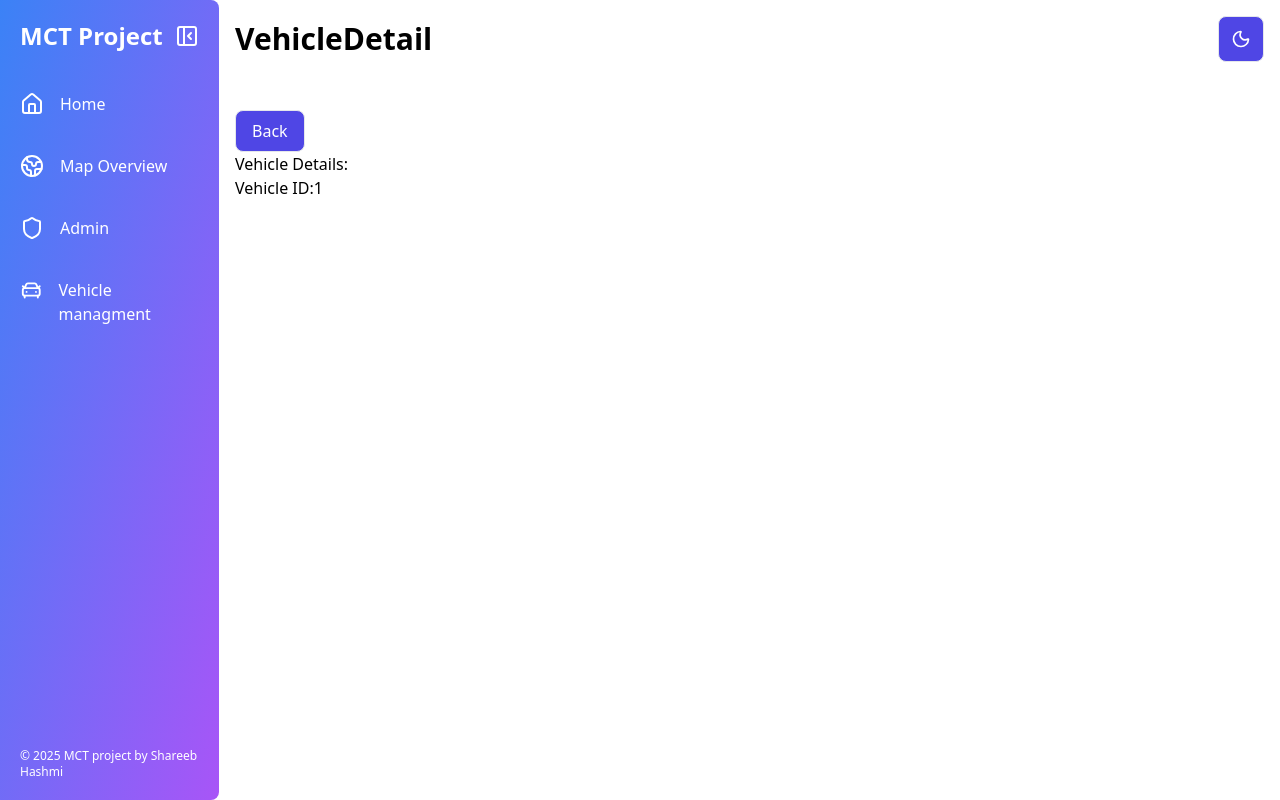
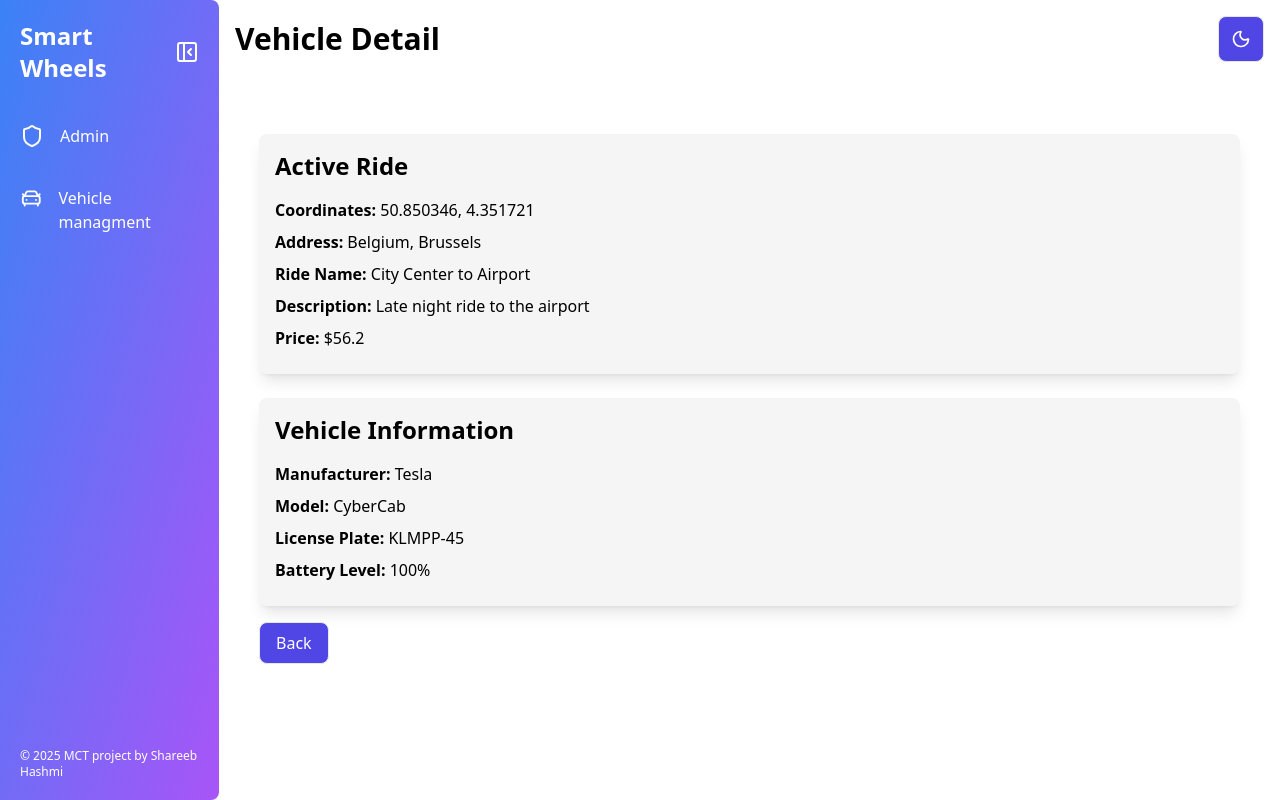
Before and after one commit to HashmiShareeb/researchproject_shareebhashmi_frontend, a Vue app in the folder robottaxi/: page /vehicles/1 in a window 1280 px wide. Built offline with nearby package versions, Linux system fonts and the light colour scheme.

Commit message:
Update README and refactor component imports; enhance vehicle details display in admin view

```diff
--- a/robottaxi/src/components/Map.vue
+++ /dev/null
@@ -1,59 +0,0 @@
-<template>
-  <div ref="mapContainer" class="map-container"></div>
-</template>
-
-<script setup lang="ts">
-import { onMounted, ref } from "vue";
-import mapboxgl from "mapbox-gl";
-
-// Mapbox Token (Replace with your actual token)
-mapboxgl.accessToken = import.meta.env.VITE_MAPBOX_TOKEN;
-
-const mapContainer = ref<HTMLElement | null>(null);
-
-const ride = ref({
-  rideId: "8ac35a3b-9afe-447a-8703-882c8f98bcf1",
-  rideName: "City Center to Airport",
-  rideDescription: "Late night ride to the airport",
-  ridePrice: 25.5,
-  rideStatus: "REQUESTED",
-  location: {
-    latitude: 50.850346,
-    longitude: 4.351721,
-    address: "City Center",
-  },
-});
-
-onMounted(() => {
-  if (!mapContainer.value) return;
-
-  const map = new mapboxgl.Map({
-    container: mapContainer.value,
-    style: "mapbox://styles/mapbox/streets-v11",
-    center: [48.418878483840466, 4.041876460310576], // Center on ride location
-    zoom: 12,
-  });
-
-  // Add Marker for Ride Location
-  new mapboxgl.Marker({ color: "red" })
-    .setLngLat([ride.value.location.longitude, ride.value.location.latitude])
-    .setPopup(
-      new mapboxgl.Popup().setHTML(`
-        <h3>${ride.value.rideName}</h3>
-        <p>${ride.value.rideDescription}</p>
-        <p><strong>Price:</strong> $${ride.value.ridePrice}</p>
-        <p><strong>Location:</strong> ${ride.value.location.address}</p>
-      `)
-    )
-    .addTo(map);
-});
-</script>
-
-<style>
-.map-container {
-  width: 100%;
-  height: 500px;
-  border-radius: 10px;
-  overflow: hidden;
-}
-</style>
--- a/robottaxi/src/components/generic/AppHeader.vue
+++ b/robottaxi/src/components/generic/AppHeader.vue
@@ -55,10 +55,9 @@ if (storedLoginState === "true") {
   >
     <div class="flex items-center justify-between mb-4">
       <h1 v-if="!isCollapsed" class="text-2xl font-bold">
-        MCT Project
-        <span>{{ authStore.user?.roles }}</span>
+        Smart Wheels
         <h2 class="" v-if="$route.name === 'Admin'">
-          <span class="text-xl font-mono">Admin</span>
+          <span class="text-sm">Admin</span>
         </h2>
       </h1>
 
@@ -73,26 +72,6 @@ if (storedLoginState === "true") {
     </div>
 
     <ul class="space-y-8 pt-6 cursor-pointer mx-auto">
-      <li :class="{ 'text-white font-bold': $route.name === 'Home' }">
-        <RouterLink :to="{ name: 'Home' }">
-          <span class="inline-flex gap-4">
-            <Home
-              :class="{ 'fill-current text-white': $route.name === 'Home' }"
-            />
-            <span v-if="!isCollapsed">Home</span>
-          </span>
-        </RouterLink>
-      </li>
-      <li>
-        <RouterLink :to="{ name: 'Map' }">
-          <span class="inline-flex gap-4">
-            <Earth
-              :class="{ 'fill-current text-white': $route.name === 'Map' }"
-            />
-            <span v-if="!isCollapsed">Map Overview</span>
-          </span>
-        </RouterLink>
-      </li>
       <li>
         <RouterLink :to="{ name: 'Admin' }">
           <span class="inline-flex gap-4">
@@ -132,9 +111,6 @@ if (storedLoginState === "true") {
           <p v-if="!isCollapsed" class="text-md font-semibold capitalize">
             {{ username }}
           </p>
-          <p v-if="!isCollapsed" class="text-xs">
-            <span class="text-green-500 font-bold capitalize"> USER </span>
-          </p>
         </div>
       </div>
 
--- a/robottaxi/src/components/VehicleCard.vue
+++ b/robottaxi/src/components/vehicles/VehicleCard.vue
@@ -1,7 +1,7 @@
 <script setup lang="ts">
-import type { Recipe, Vehicle } from "../interface/api.interface";
+import type { Recipe, Vehicle } from "../../interface/api.interface";
 import { Eye, Pen } from "lucide-vue-next";
-import Button from "./generic/Button.vue";
+import Button from "../generic/Button.vue";
 import {
   LucideBatteryFull,
   LucideBatteryLow,
@@ -9,7 +9,7 @@ import {
   LucideBatteryCharging,
 } from "lucide-vue-next";
 
-import { VehicleStatus } from "../interface/api.interface";
+import { VehicleStatus } from "../../interface/api.interface";
 
 import { useRouter } from "vue-router";
 
@@ -114,7 +114,7 @@ const viewDetails = (vehicleId: string) => {
           class="ml-auto mt-2"
           @click="
             router.push({
-              name: 'VehicleDetail',
+              name: 'Vehicle Detail',
               params: { id: vehicle.vehicleId },
             })
           "
--- a/robottaxi/src/router/router.ts
+++ b/robottaxi/src/router/router.ts
@@ -22,7 +22,7 @@ const routes: RouteRecordRaw[] = [
   },
   {
     path: "/vehicles/:id",
-    name: "VehicleDetail",
+    name: "Vehicle Detail",
     component: () => import("../views/vehicle/_slug.vue"),
   },
   {
@@ -40,7 +40,7 @@ const routes: RouteRecordRaw[] = [
     path: "/admin",
     name: "Admin",
     component: AdminView,
-    meta: { requiresAuth: true, requiresAdmin: true }, // Ensure this meta is set
+    meta: { requiresAuth: true, requiresAdmin: true },
   },
   {
     path: "/admin/vehicles", // ✅ Correct: Relative path ("/admin/vehicles")
--- a/robottaxi/src/views/DashboardScreen.vue
+++ b/robottaxi/src/views/DashboardScreen.vue
@@ -2,7 +2,7 @@
 import { onMounted, ref, watch } from "vue";
 import type { Vehicle } from "../interface/api.interface";
 import useAxios from "../composables/useAxios";
-import VehicleCard from "../components/VehicleCard.vue";
+import VehicleCard from "../components/vehicles/VehicleCard.vue";
 import type { User } from "../interface/user.interface";
 import { VehicleStatus } from "../interface/api.interface";
 import { useAuthStore } from "../store/authStore";
--- a/robottaxi/src/views/admin/AdminView.vue
+++ b/robottaxi/src/views/admin/AdminView.vue
@@ -39,9 +39,7 @@
           <option value="OUT_OF_SERVICE">Inactive</option>
         </select>
 
-        <div
-          class="grid grid-cols-1 md:grid-cols-3 lg:grid-cols-3 overflow-x-auto gap-4"
-        >
+        <div class="w-full">
           <template v-if="vehicles.length === 0">
             <div v-for="n in 3" :key="n" class="animate-pulse flex space-x-4">
               <div
@@ -49,7 +47,21 @@
               ></div>
             </div>
           </template>
-          <VehicleCard
+          <div class="w-full m-auto">
+            <div class="overflow-x-auto whitespace-nowrap">
+              <VehicleCard
+                v-for="(vehicle, i) in selectedStatus
+                  ? vehicles.filter(
+                      (vehicle) => vehicle.vehicleStatus === selectedStatus
+                    )
+                  : vehicles"
+                :key="i"
+                :vehicle="vehicle"
+                class="inline-block p-2"
+              />
+            </div>
+          </div>
+          <!-- <VehicleCard
             v-else
             v-for="(vehicle, i) in selectedStatus
               ? vehicles.filter(
@@ -58,18 +70,9 @@
               : vehicles"
             :key="i"
             :vehicle="vehicle"
-          />
+            class="w-full"
+          /> -->
         </div>
-        <!-- <div class="w-full m-auto hidden md:block">
-            <div class="overflow-x-auto whitespace-nowrap">
-              <VehicleCard
-                v-for="(vehicle, i) in vehicles"
-                :key="i"
-                :vehicle="vehicle"
-                class="inline-block p-2"
-              />
-            </div>
-          </div> -->
       </div>
 
       <div class="lg:col-span-1">
@@ -95,16 +98,15 @@
 <script setup lang="ts">
 import { onMounted, ref, computed, watch } from "vue";
 import useAxios from "../../composables/useAxios";
-import VehicleCard from "../../components/VehicleCard.vue";
+import VehicleCard from "../../components/vehicles/VehicleCard.vue";
 import type { ActiveRide, Vehicle } from "../../interface/api.interface";
+import UserList from "../../components/users/UserList.vue";
 
 const { getData } = useAxios();
 const vehicles = ref<Vehicle[]>([]);
 
 import { VehicleStatus } from "../../interface/api.interface";
 import { Car, CarTaxiFrontIcon, Wrench } from "lucide-vue-next";
-
-import UserList from "../../components/users/UserList.vue";
 
 const activeVehicles = computed(() =>
   vehicles.value.filter(
@@ -136,14 +138,21 @@ const stats = computed(() => [
     label: "Active Vehicles",
     value: activeVehicles.value.length,
     icon: Car,
-    bgColor: "bg-green-100 dark:bg-green-800",
+    bgColor: "bg-green-100 dark:bg-green-900",
     iconColor: "text-green-500 dark:text-green-400",
   },
   {
     label: "In Maintenance",
     value: underMaintananceVehicles.value.length,
     icon: Wrench,
-    bgColor: "bg-red-100 dark:bg-red-800",
+    bgColor: "bg-orange-100 dark:bg-orange-900",
+    iconColor: "text-orange-500 dark:text-orange-400",
+  },
+  {
+    label: "Inactive Vehicles",
+    value: inactiveVehicles.value.length,
+    icon: Car,
+    bgColor: "bg-red-100 dark:bg-red-900",
     iconColor: "text-red-500 dark:text-red-400",
   },
 ]);
--- a/robottaxi/src/views/vehicle/_slug.vue
+++ b/robottaxi/src/views/vehicle/_slug.vue
@@ -1,15 +1,100 @@
 <template>
-  <div class="dark:text-white">
+  <div class="dark:text-white p-6 min-h-screen">
+    <div
+      v-if="ride"
+      class="dark:bg-neutral-700 bg-neutral-100 p-4 rounded-lg shadow-lg"
+    >
+      <h2 class="text-2xl font-semibold mb-4">Active Ride</h2>
+      <p class="mb-2">
+        <span class="font-bold">Coordinates:</span>
+        {{ ride.location.latitude }}, {{ ride.location.longitude }}
+      </p>
+      <p class="mb-2">
+        <span class="font-bold">Address:</span> {{ ride.location.address }}
+      </p>
+      <p class="mb-2">
+        <span class="font-bold">Ride Name:</span> {{ ride.rideName }}
+      </p>
+      <p class="mb-2">
+        <span class="font-bold">Description:</span> {{ ride.rideDescription }}
+      </p>
+      <p class="mb-2">
+        <span class="font-bold">Price:</span> ${{ ride.ridePrice }}
+      </p>
+    </div>
+
+    <div
+      v-if="ride && ride.vehicle"
+      class="dark:bg-neutral-700 bg-neutral-100 p-4 rounded-lg shadow-lg mt-6"
+    >
+      <h2 class="text-2xl font-semibold mb-4">Vehicle Information</h2>
+      <p class="mb-2">
+        <span class="font-bold">Manufacturer:</span>
+        {{ ride.vehicle.manufacturer }}
+      </p>
+      <p class="mb-2">
+        <span class="font-bold">Model:</span> {{ ride.vehicle.model }}
+      </p>
+      <p class="mb-2">
+        <span class="font-bold">License Plate:</span>
+        {{ ride.vehicle.licensePlate }}
+      </p>
+      <p class="mb-2">
+        <span class="font-bold">Battery Level:</span>
+        {{ ride.vehicle.batteryLevel }}%
+      </p>
+    </div>
     <Button
       @click="$router.go(-1)"
       text="Back"
       aria-label="Go back to the previous page"
+      class="my-4"
     />
-    <h1>Vehicle Details: {{ $route.params.manufacturer }}</h1>
-    <p>Vehicle ID:{{ $route.params.id }}</p>
   </div>
 </template>
 
 <script lang="ts" setup>
+import { ref, onMounted } from "vue";
+import { useRoute } from "vue-router";
 import Button from "../../components/generic/Button.vue";
+
+// Get route parameters
+const route = useRoute();
+
+// Initialize the ride object
+const ride = ref(null);
+
+// Fetch ride data on component mount
+onMounted(async () => {
+  try {
+    const rideId = route.params.id;
+    // Replace the following line with an actual API call to fetch the ride
+    // Example: const response = await axios.get(`/api/rides/${rideId}`);
+
+    // Assuming you have ride data available in the response
+    ride.value = {
+      rideName: "City Center to Airport",
+      rideDescription: "Late night ride to the airport",
+      ridePrice: 56.2,
+      location: {
+        latitude: 50.850346,
+        longitude: 4.351721,
+        address: "Belgium, Brussels",
+      },
+      vehicle: {
+        manufacturer: "Tesla",
+        model: "CyberCab",
+        licensePlate: "KLMPP-45",
+        batteryLevel: 100,
+      },
+      user: {
+        username: "randomuser1",
+        email: "randomuser1@example.com",
+        roles: ["USER"],
+      },
+    };
+  } catch (error) {
+    console.error("Error fetching ride data:", error);
+  }
+});
 </script>
```
Also changed, not shown: 1 other file (tests, documents, lock files or other folders).
